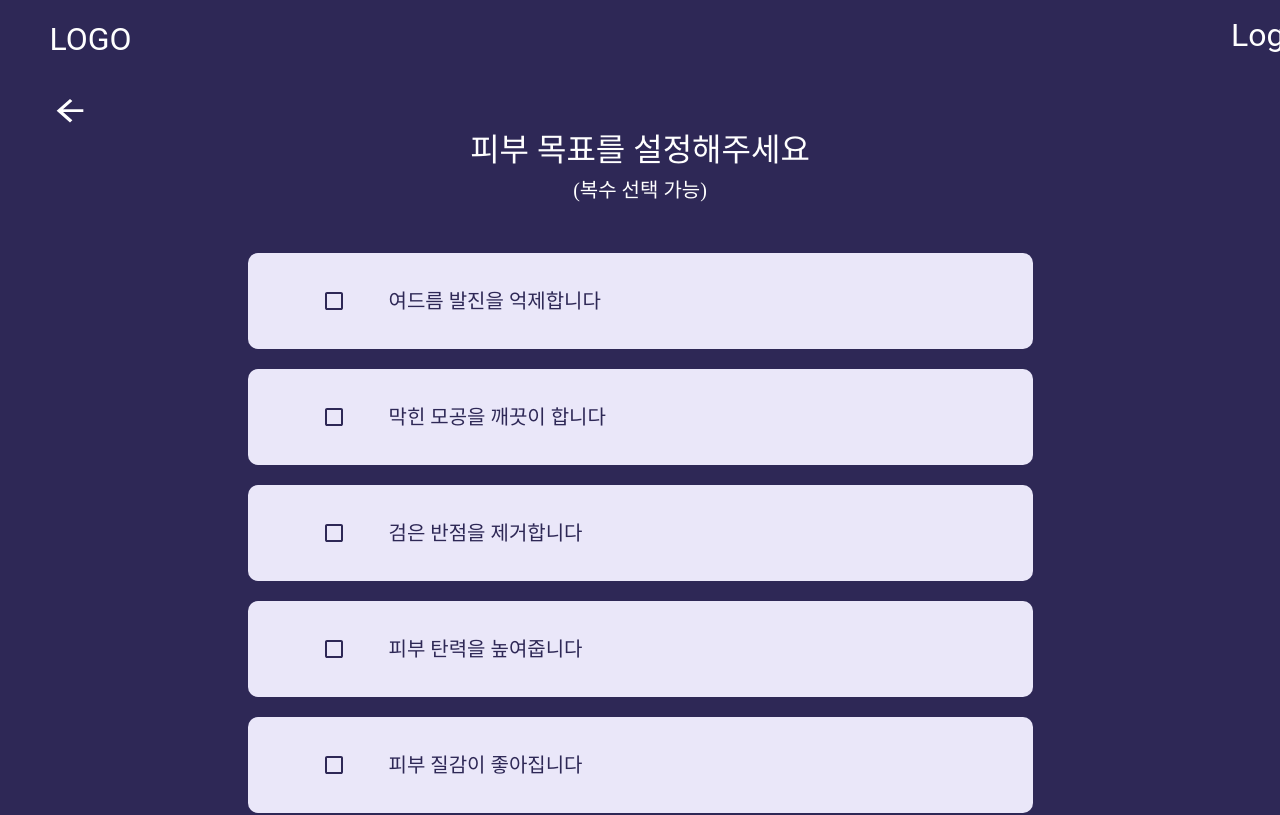
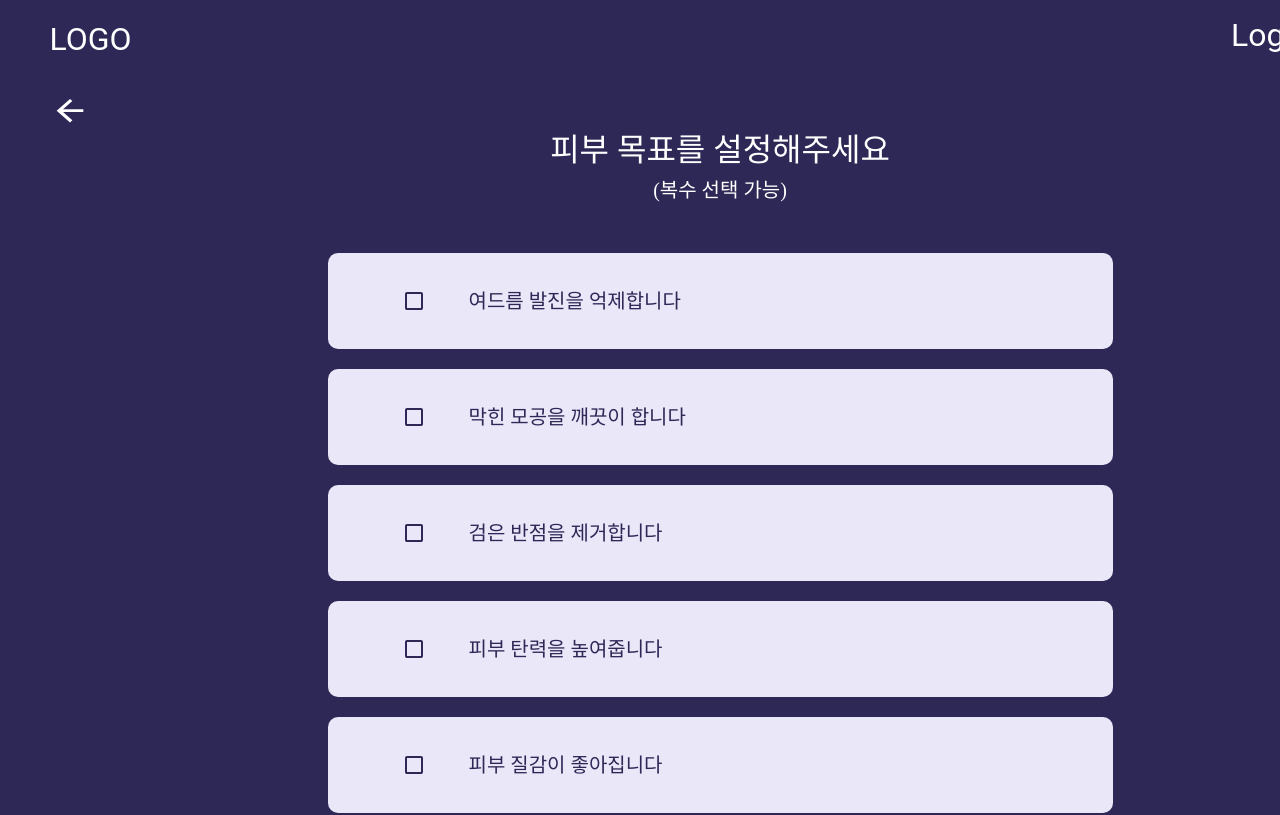
Before and after one commit to yes1sir/Yes1sir-Client, a React (Vite) app: page /Target in a window 1280 px wide. Shown: the top 815 px of the page. Built offline with nearby package versions, Linux system fonts and the light colour scheme.

Commit message:
style: 페이지 width 144rem 통일

```diff
--- a/src/components/Login/LoginComponent.jsx
+++ b/src/components/Login/LoginComponent.jsx
@@ -68,6 +68,7 @@ const LoginWrapper = styled.div`
   flex-direction: column;
   align-items: center;
 
+  width: 144rem;
   height: 102.4rem;
 
   background-color: ${({ theme }) => theme.colors.b01};
--- a/src/components/common/Backspace.jsx
+++ b/src/components/common/Backspace.jsx
@@ -16,7 +16,7 @@ export default function Backspace() {
 
 const BackWrapper = styled.div`
   display: flex;
-  width: 100%;
+  width: 144rem;
   padding-left: 50px;
   padding-top: 23px;
 `;
--- a/src/pages/Age/Age.jsx
+++ b/src/pages/Age/Age.jsx
@@ -20,6 +20,7 @@ const AgeWrapper = styled.div`
   display: flex;
   flex-direction: column;
   align-items: center;
+  width: 144rem;
   height: 102.4rem;
   background-color: ${({ theme }) => theme.colors.b01};
 `;
--- a/src/pages/Target/Target.jsx
+++ b/src/pages/Target/Target.jsx
@@ -11,8 +11,8 @@ function Target() {
 
   // 선택 상태를 토글
   const toggleSelection = (id) => {
-    setSelectTarget(prevState =>
-      prevState.map(item =>
+    setSelectTarget((prevState) =>
+      prevState.map((item) =>
         item.id === id ? { ...item, isSelected: !item.isSelected } : item
       )
     );
@@ -28,7 +28,7 @@ function Target() {
       </TextWrapper>
 
       <BoxWrapper>
-        {selectTarget.map(val => (
+        {selectTarget.map((val) => (
           <SelectBox
             key={val.id}
             text={val.text}
@@ -49,7 +49,7 @@ const TargetWrapper = styled.div`
   display: flex;
   flex-direction: column;
   align-items: center;
-
+  width: 144rem;
   color: ${({ theme }) => theme.colors.w01};
   background-color: ${({ theme }) => theme.colors.b01};
 `;
--- a/src/pages/Test/Test.jsx
+++ b/src/pages/Test/Test.jsx
@@ -143,7 +143,7 @@ export default Test;
 
 const BackWrapper = styled.div`
   display: flex;
-  width: 100%;
+  width: 144rem;
   padding-left: 50px;
   padding-top: 23px;
 `;
@@ -156,6 +156,7 @@ const TestWrapper = styled.div`
   display: flex;
   flex-direction: column;
   align-items: center;
+  width: 144rem;
   height: 102.4rem;
 
   background-color: ${({ theme }) => theme.colors.b01};
```
